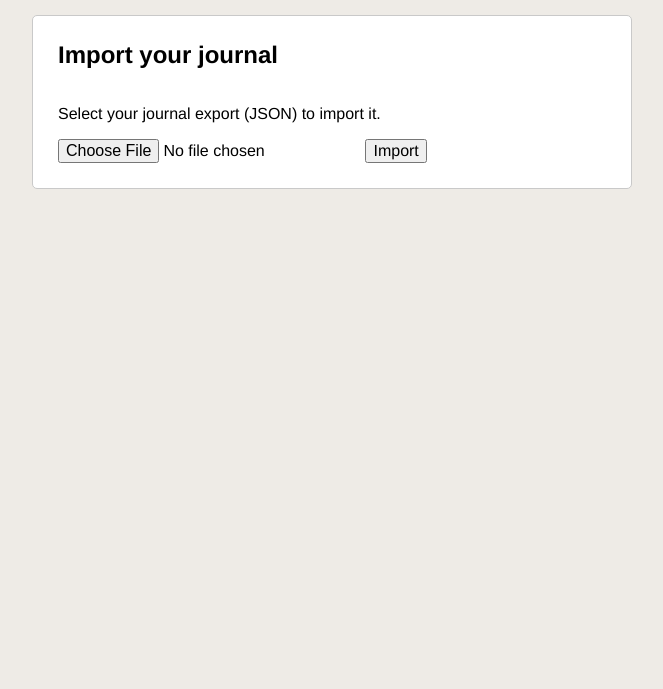
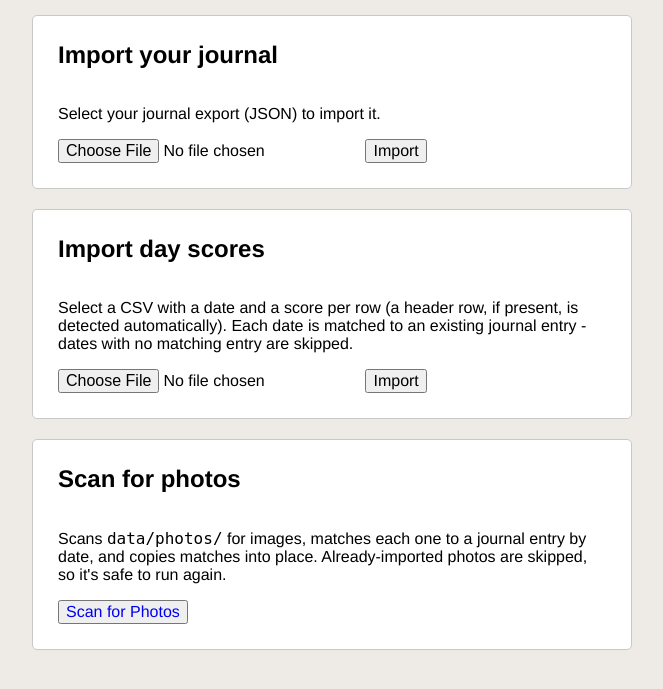
Before and after one commit to HaloZero/journal_formatter, a Flask app: page /import in a window 1280 px wide. Shown: the part 42-731 px from the top of the page, without its empty margins (308-971 px from the left). Run offline with Flask 3, Linux system fonts and the light colour scheme; some libraries are stand-ins or nearby versions.

Commit message:
Consolidate score and photo import onto the /import page
/import now has all three import actions (journal export, day scores,
photo scan) instead of scattering them across /import, a dedicated
/import_scores page, and buttons on /status. /import_scores still
accepts its POST as before; a GET now redirects to /import instead of
rendering the page that no longer exists.

Co-Authored-By: Claude Sonnet 5 <noreply@anthropic.com>

```diff
--- a/app/routes.py
+++ b/app/routes.py
@@ -720,7 +720,8 @@ def import_scores():
 	global operation_threads
 
 	if request.method == 'GET':
-		return render_template('import_scores.html')
+		# the dedicated page is gone - its form now lives on /import
+		return redirect(url_for('import_entries'))
 
 	uploaded_file = request.files.get('scores_file')
 	if not uploaded_file or not uploaded_file.filename:
--- a/app/static/stylesheets/main.css
+++ b/app/static/stylesheets/main.css
@@ -196,7 +196,7 @@ header h1 {
 	width: 100%;
 	box-sizing: border-box;
 	background-color: white;
-	margin: 0 auto;
+	margin: 0 auto 20px;
 	text-align: left;
 	padding: 25px;
 	border: 1px solid #C9C9C9;
--- a/app/templates/import.html
+++ b/app/templates/import.html
@@ -14,6 +14,21 @@
 			<button type="submit">Import</button>
 		</form>
 	</div>
+
+	<div class="empty-state">
+		<h2>Import day scores</h2>
+		<p>Select a CSV with a date and a score per row (a header row, if present, is detected automatically). Each date is matched to an existing journal entry - dates with no matching entry are skipped.</p>
+		<form method="post" action="/import_scores" enctype="multipart/form-data">
+			<input type="file" name="scores_file" accept="text/csv,.csv" required>
+			<button type="submit">Import</button>
+		</form>
+	</div>
+
+	<div class="empty-state">
+		<h2>Scan for photos</h2>
+		<p>Scans <code>data/photos/</code> for images, matches each one to a journal entry by date, and copies matches into place. Already-imported photos are skipped, so it's safe to run again.</p>
+		<a href="/import_photos"><button type="button">Scan for Photos</button></a>
+	</div>
 </div>
 </body>
 </html>
--- a/app/templates/status.html
+++ b/app/templates/status.html
@@ -29,9 +29,6 @@
             <input type="hidden" name="entry_ids" id="entry-ids-field">
             <button type="submit" id="analyze-selected-button" disabled>Analyze Selected</button>
         </form>
-
-        <a href="/import_photos"><button type="button">Scan for Photos</button></a>
-        <a href="/import_scores"><button type="button">Import Day Scores</button></a>
     </div>
 
     <div class="table-container">
```
Also changed, not shown: app/templates/import_scores.html (deleted, +0 -19 lines).
